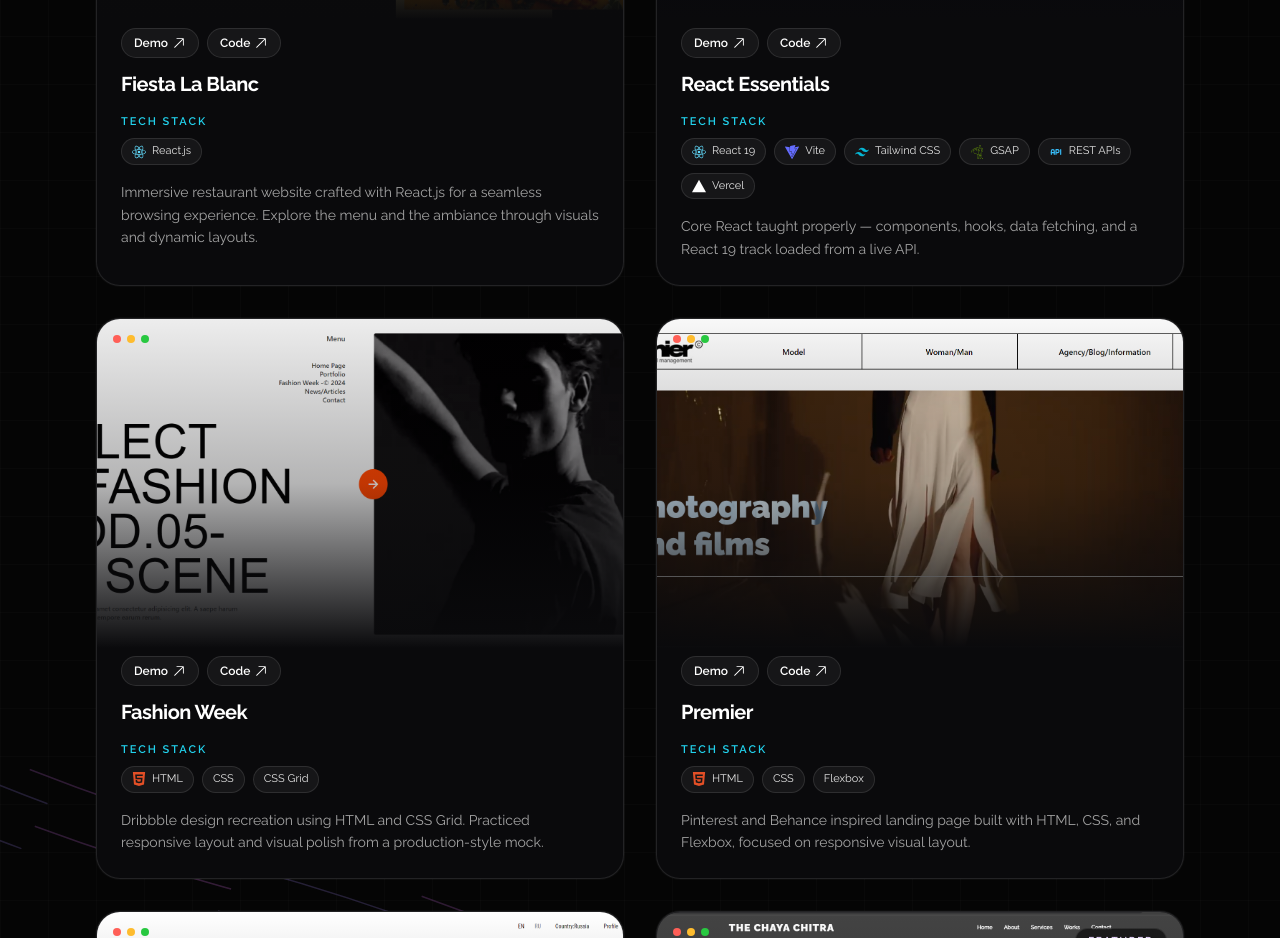
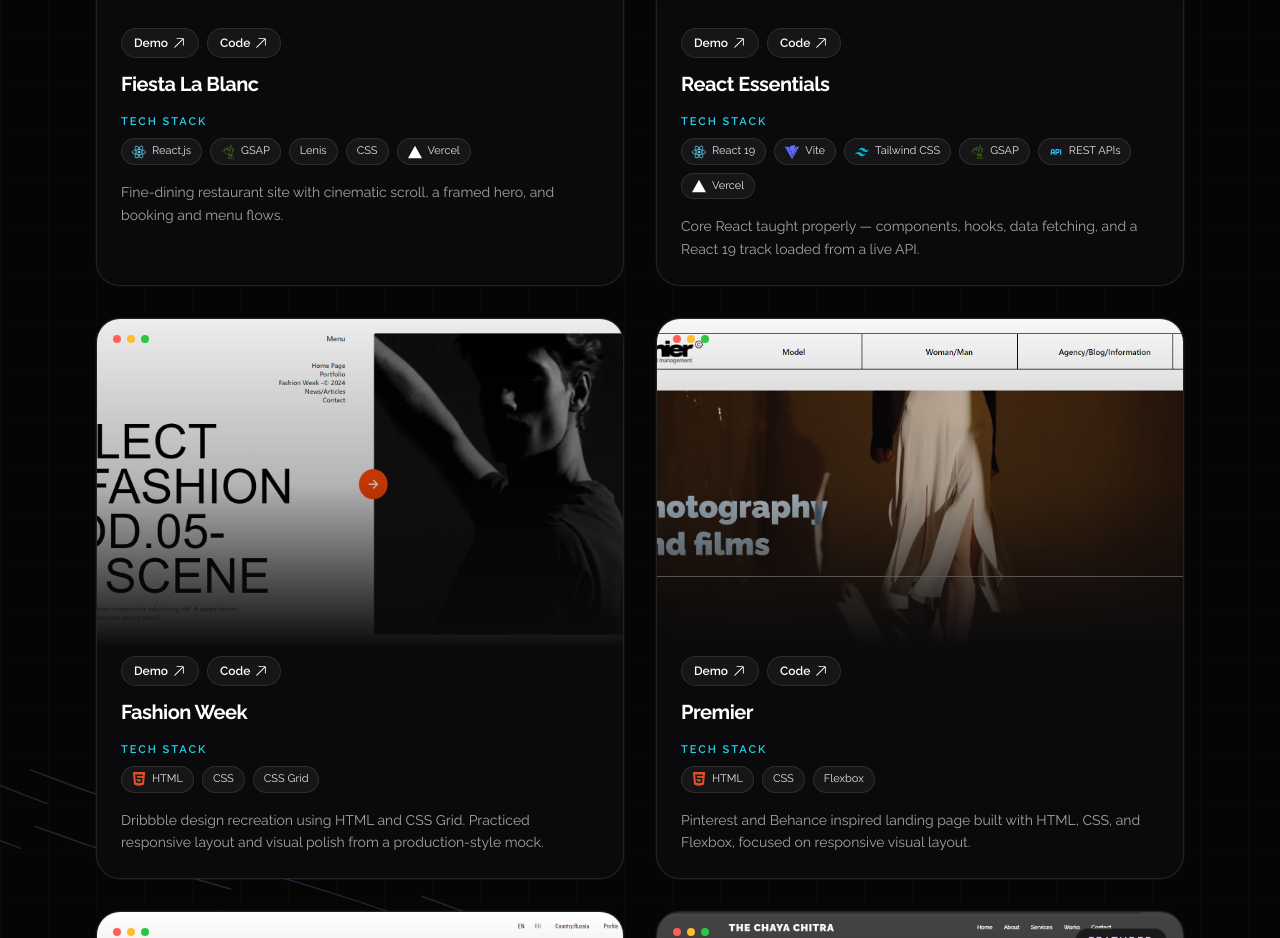
Before and after one commit to Vargos98/personal-portfolio, a React (Vite) app: page / in a window 1280 px wide. Shown: the part 1340-2278 px from the top of the page. Built offline with nearby package versions, Linux system fonts and the light colour scheme.

Commit message:
update: Projects

```diff
--- a/src/data/projects.js
+++ b/src/data/projects.js
@@ -13,9 +13,9 @@ export const projects = [
     image: fiesta,
     demo: 'https://restaurant-react-app-rust.vercel.app/',
     code: 'https://github.com/Vargos98/restaurant-react-app',
-    stack: ['React.js'],
+    stack: ['React.js', 'GSAP', 'Lenis', 'CSS', 'Vercel'],
     description:
-      'Immersive restaurant website crafted with React.js for a seamless browsing experience. Explore the menu and the ambiance through visuals and dynamic layouts.',
+      'Fine-dining restaurant site with cinematic scroll, a framed hero, and booking and menu flows.',
   },
   {
     id: 'react-essentials',
```
Also changed, not shown: src/assets/images/projects/FiestaLaBlanc.png.
